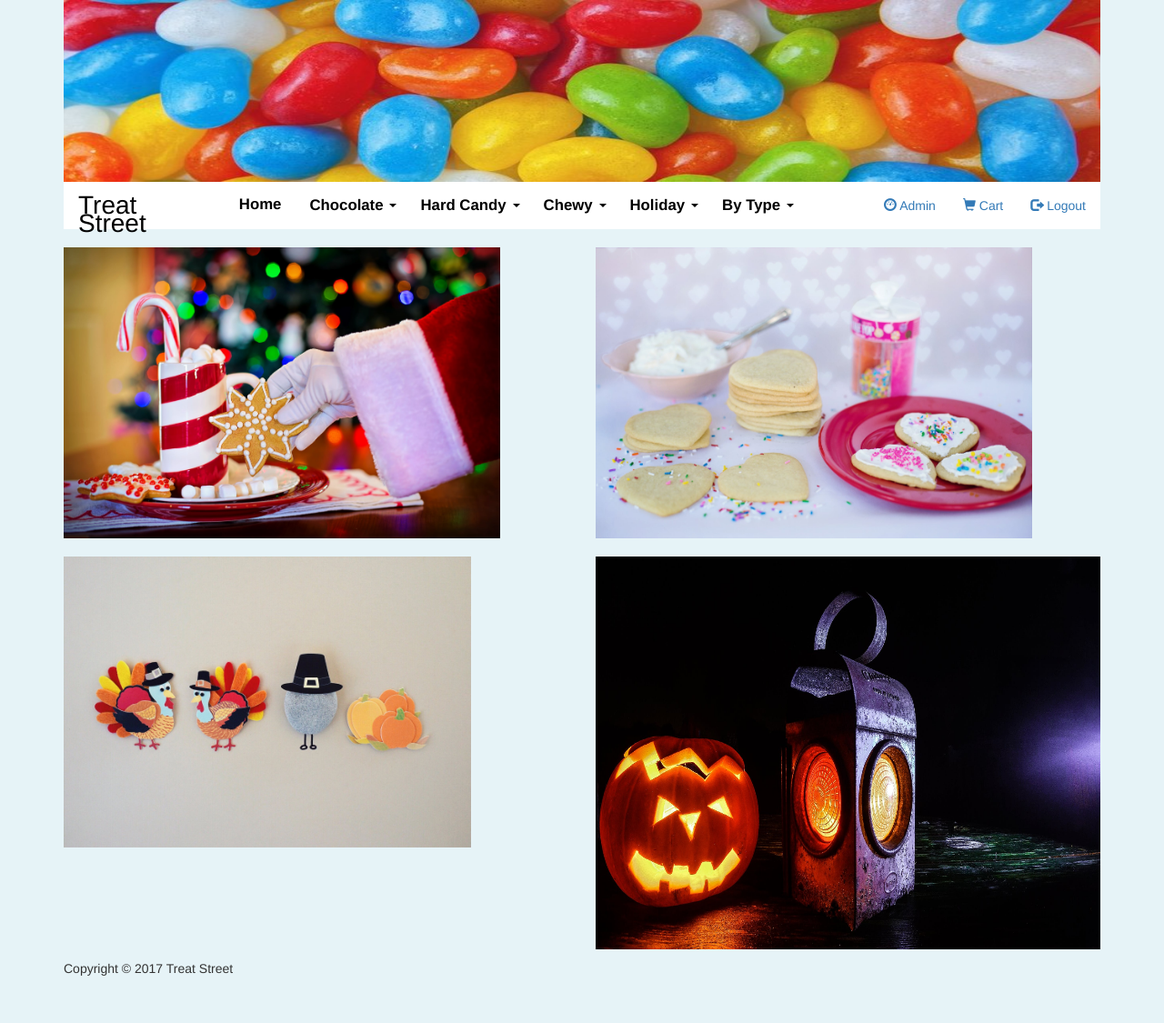
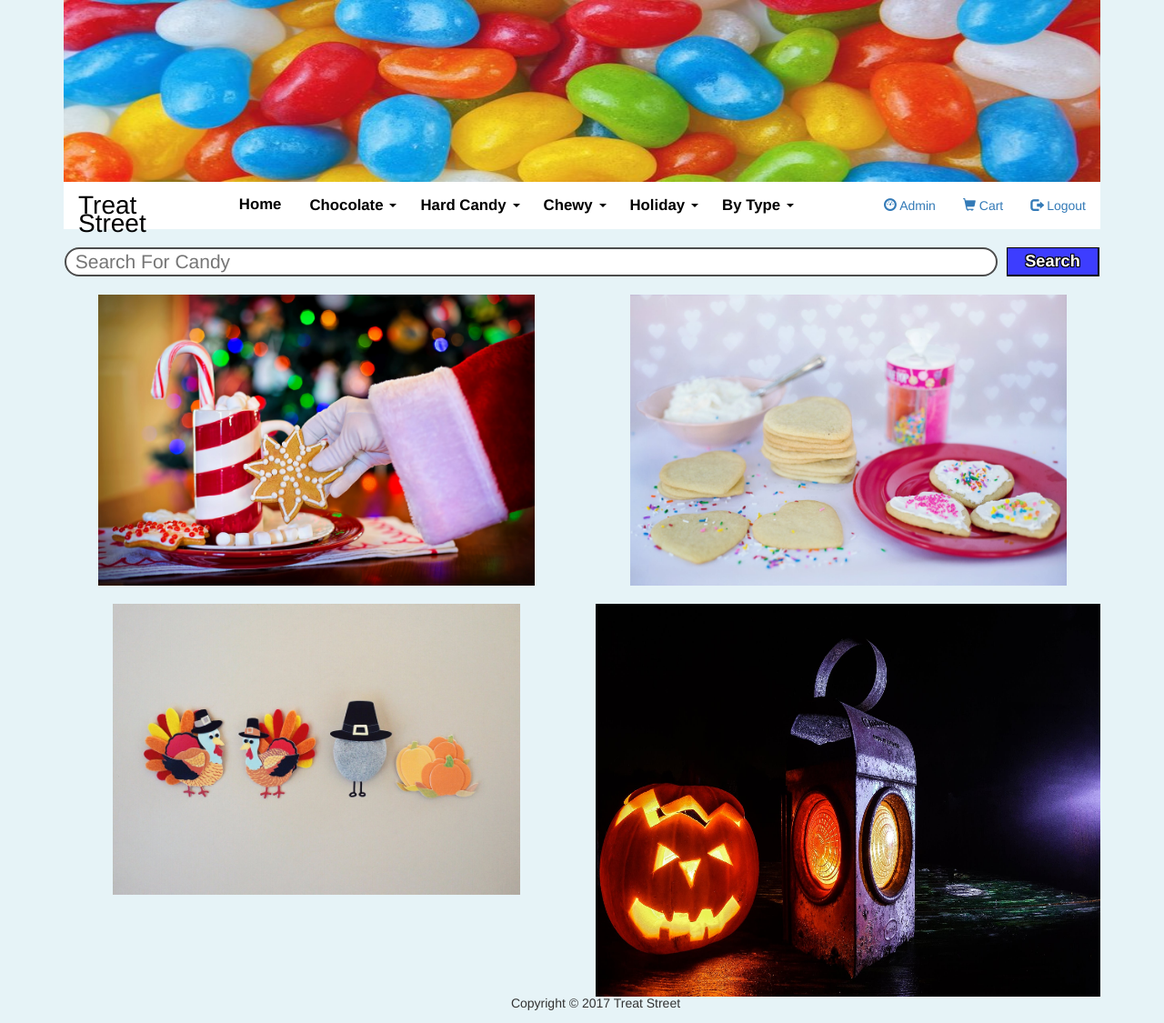
Before and after one commit to handelik1/treatstreet, a PHP site: page / in a window 1280 px wide. Shown: the whole page at 91% size. Before the commit the page ends 1073 px from the top, so only its background shows below. Run offline with PHP 8.4, Linux system fonts and the light colour scheme; the visitor is signed in with stand-in values (Sample User, id 1); tables that the repository leaves empty or names only in its code hold one stand-in row (values such as "Sample post"); a stand-in replaces the project's code that opens the database connection; some libraries are stand-ins or nearby versions.

Commit message:
Add files via upload

```diff
--- a/treatstreet/index.php
+++ b/treatstreet/index.php
@@ -78,6 +78,16 @@
 else{
 
 $out .=		  '<form action = "results.php" method = "post">';
+
+$out .=			'<div class="row">';
+$out .=		    	'<div class="col-md-12">';
+$out .=					'<div class = "search-wrapper">';
+$out .=						'<input class = "search-bar" type = "text" name = "candy-search" placeholder = "Search For Candy" required>';
+$out .=						'<input class = "search-button" type = "submit" value = "Search">';
+$out .=					'<div>';
+$out .=				'<div>';
+$out .=			'</div>';
+
 $out .= 		'<div class="row">';
 $out .=		    	'<div class="col-md-6">';
 
--- a/treatstreet/nav.php
+++ b/treatstreet/nav.php
@@ -1,11 +1,19 @@
 <?php
 require('connect.php');
+
 $out .= '<nav class="navbar navbar-color navbar-edit">
 		  <div class="container-fluid">
 		    <div class="navbar-header">
 		      <a href = "index.php" class="navbar-brand brand-color" href="#">Treat Street</a>
-		    </div>
-		      <form action = "results.php" method = "post">
+		    </div>';
+
+if(!isset($_SESSION['user'])){
+
+$out .=		'<div class = "navbar-brand slogan">All Of Your Favorite Candies Wrapped Up In One Fun Place</div>';
+}
+if(isset($_SESSION['user']))
+{
+$out .=		  '<form action = "results.php" method = "post">
 			    <ul class="nav navbar-nav">
 			      <li><a href = "index.php" class = "home-button" href="#">Home</a></li>
 			      <li class="dropdown">
@@ -59,8 +67,9 @@
 			        </ul>
 			      </li>
 		    	</ul>
-		       <input id = "candy-input" type = "hidden" name = "candy" value = "all">
-		    <ul class="nav navbar-nav navbar-right">';
+		       <input id = "candy-input" type = "hidden" name = "candy" value = "all">';
+}
+$out .=		   '<ul class="nav navbar-nav navbar-right">';
 if(!isset($_SESSION['user'])){
 $out .=		 '<li data-toggle="modal" data-target="#register-modal"><a href="#" ><span class="glyphicon glyphicon-user"></span> Sign Up</a></li>';
 }
--- a/treatstreet/src/css/stylesheet.css
+++ b/treatstreet/src/css/stylesheet.css
@@ -251,7 +251,48 @@
     margin:  3.5% 5.5%;
 }
 
+.slogan{
+	margin: 0px;
+	font-size: 1.5em;
+	margin-left: 7% !important;
+}
+
 /*******Main area******/
+
+.search-bar{
+	width:90%;
+	height: 4%;
+	border-radius: 20px;
+	padding-left: 10px;
+	border: 2px solid #4c4c4c;
+	margin-bottom: 20px;
+	margin-right: 10px;
+	font-size: 1.5em;
+}
+
+.search-wrapper{
+	text-align: center;
+}
+
+.search-button{
+    text-align: center;
+    font-size: 1.3em;
+    width: 9%;
+    height: 4%;
+    position: relative;
+    bottom: 2px;
+    background-color: #3d3dff !important;
+    color: white !important;
+    text-shadow:
+    -1px -1px 0 #000,
+    1px -1px 0 #000,
+    -1px 1px 0 #000,
+    1px 1px 0 #000 !important;
+    border-bottom: 2px solid black !important;
+    border-right: 2px solid black !important;
+    border-top: 1px solid black !important;
+    border-left: 1px solid black !important;
+}
 
 .main-background{
 	height: 40%;
```
Also changed, not shown: treatstreet/results.php (+53 -9 lines).
